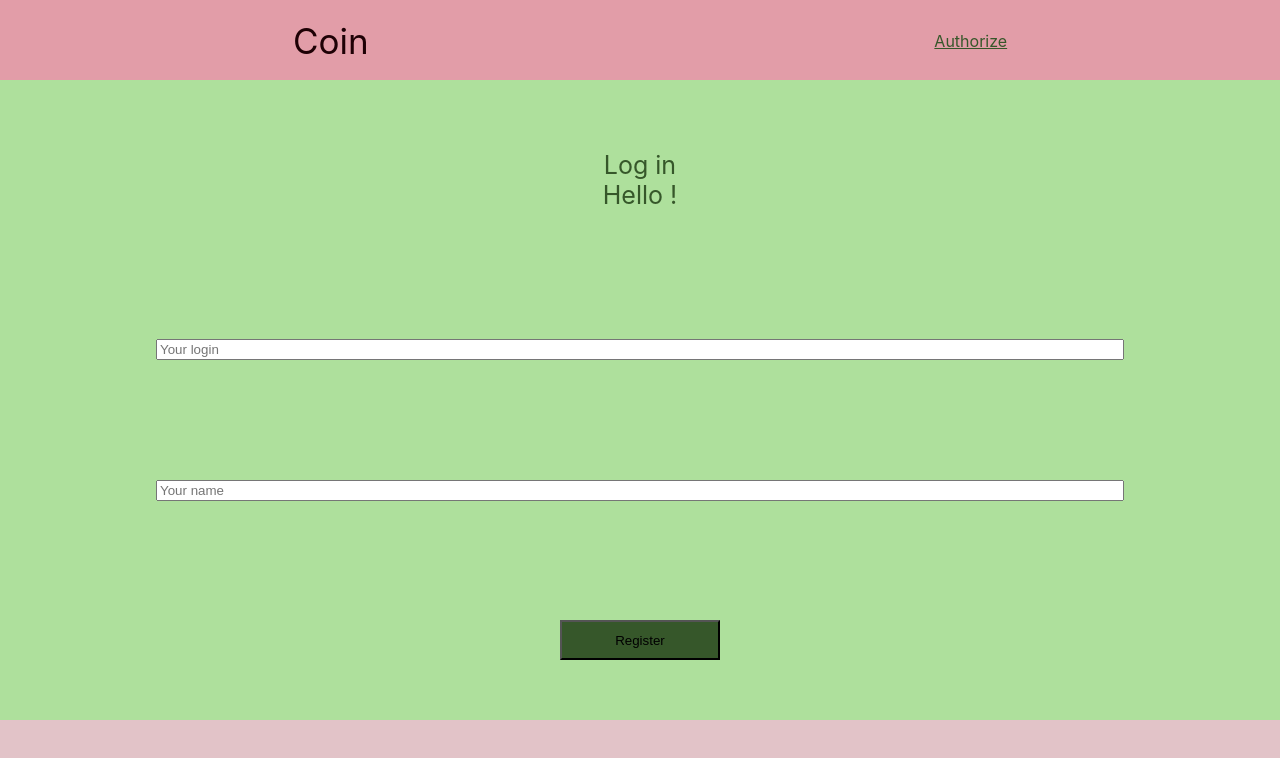
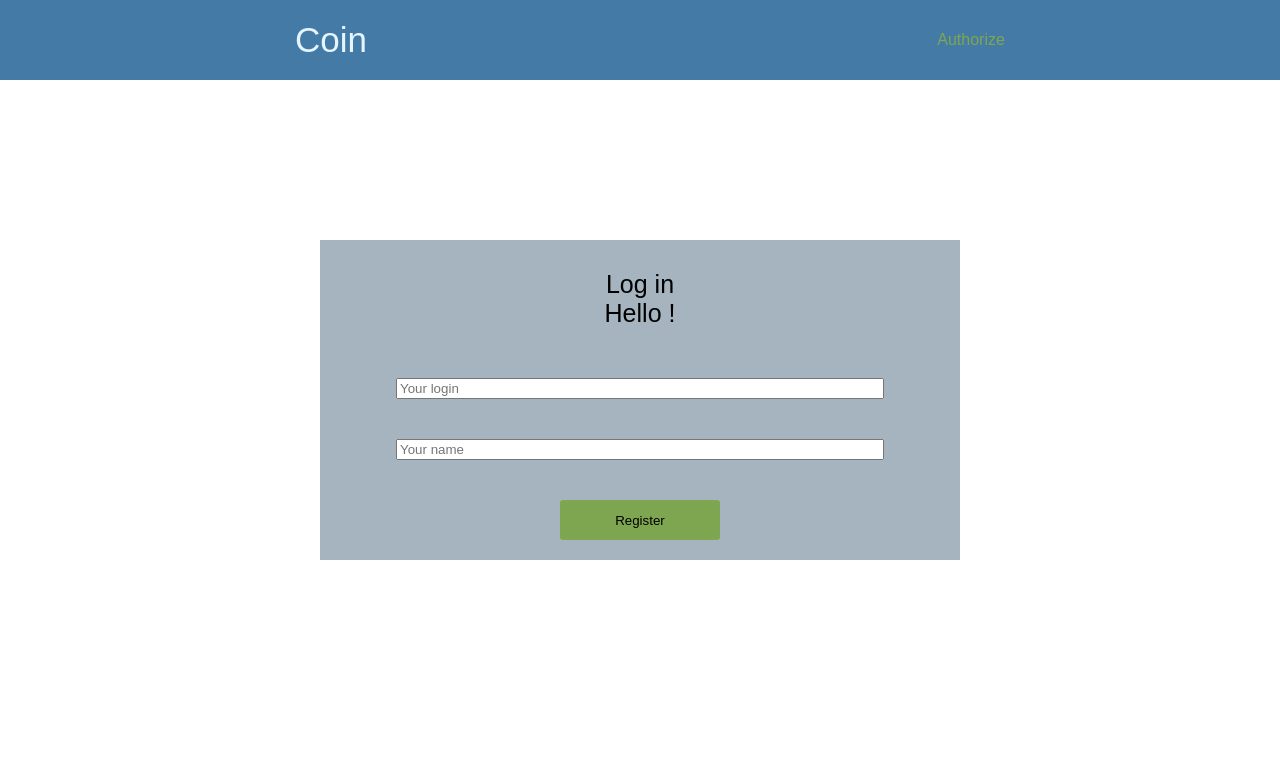
Before and after one commit to valentinnodan/testing_course, a React (Create React App) app in the folder client/: page /register in a window 1280 px wide. Shown: the top 758 px of the page. Built offline with nearby package versions, Linux system fonts and the light colour scheme.

Commit message:
made a little prettier

```diff
--- a/client/src/components/Register/Register.js
+++ b/client/src/components/Register/Register.js
@@ -17,7 +17,7 @@ class Register extends Component {
         if (this.state.name !== '') {
             alert('You are already authorized');
         }
-        fetch(`/api/register?login=${params.login}&name=${params.name}`, {method : 'POST'} ).then(res => res.json())
+        fetch(`/api/register?login=${params.login}&name=${params.name}`, {method: 'POST'}).then(res => res.json())
             .then(res => this.setState(res))
             .then((_) => this.props.onNameChange(params.name, params.login))
     }
@@ -25,6 +25,7 @@ class Register extends Component {
     render() {
         return (
             <div className='App-form_wrapper'>
+                <div className='App-form_wrapper-full'>
                     <form className="App-form" onSubmit={this.handleSubmit}>
                         <p className="App-form_name">
                             Log in
@@ -45,6 +46,7 @@ class Register extends Component {
                         <button className='App-form_submit-button'>Register</button>
                     </form>
                 </div>
+            </div>
         );
     }
 }
--- a/client/src/components/app/App.css
+++ b/client/src/components/app/App.css
@@ -4,8 +4,9 @@
 
     display: grid;
     grid-template-rows: 80px 1fr 80px;
-    background-color: #E2C3C8;
+    background-color: #FFFFFF;
     text-align: center;
+    font-family: Arial;
 }
 
 .App-text {
@@ -21,7 +22,9 @@
 }
 
 .App-link {
-    color: #36572A;
+    color: #7EA650;
+    text-decoration: none;
+    cursor: pointer;
 }
 
 .wrapper {
--- a/client/src/components/autorization/Authorization.css
+++ b/client/src/components/autorization/Authorization.css
@@ -3,9 +3,9 @@
     height: 100%;
     display: flex;
     justify-content: center;
-
+    flex-direction: column;
 /*background-color: #AEE09C;*/
-color: #36572A;
+/*color: #36572A;*/
 
 }
 .App-form_wrapper-full {
@@ -32,8 +32,7 @@ color: #36572A;
     justify-content: space-around;
     align-self: center;
 
-    background-color: #AEE09C;
-    color: #36572A;
+    background-color: #A5B4BF;
 }
 
 .App-form_name {
@@ -48,5 +47,12 @@ color: #36572A;
 .App-form_submit-button {
     width: 160px;
     height: 40px;
-    background-color: #36572A;
+    background-color: #7EA650;
+    border-style: none;
+    border-radius: 3px;
+    cursor: pointer;
 }
+
+.auth_alt {
+
+}
--- a/client/src/components/autorization/Authorization.js
+++ b/client/src/components/autorization/Authorization.js
@@ -43,9 +43,10 @@ class Authorization extends Component {
                     </form>
                 </div>
                 <div className="auth-alt">
-                    Or
+                    Or&nbsp;
                     <Link
                         to={'/register'}
+                        className='App-link'
                     >
                         Register
                     </Link>
--- a/client/src/components/header/Header.css
+++ b/client/src/components/header/Header.css
@@ -10,12 +10,12 @@
 
     font-weight: normal;
     top: 0;
-    background-color: #E29DA8;
+    background-color: #447BA6;
 }
 
 .App-header_name {
     margin: 20px;
     font-size: 35px;
-    color: #1E0005;
+    color: #E5F4FF;
     text-decoration: none;
 }
```
Lines whose indentation alone changed are shown as unchanged.
